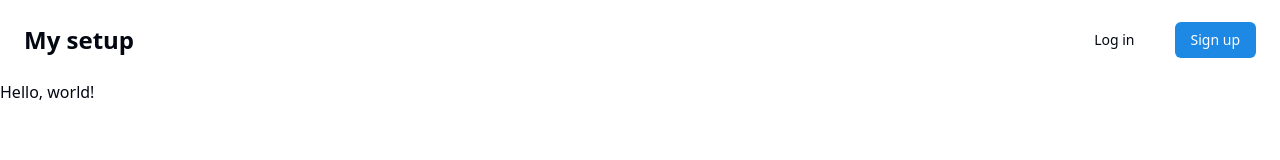
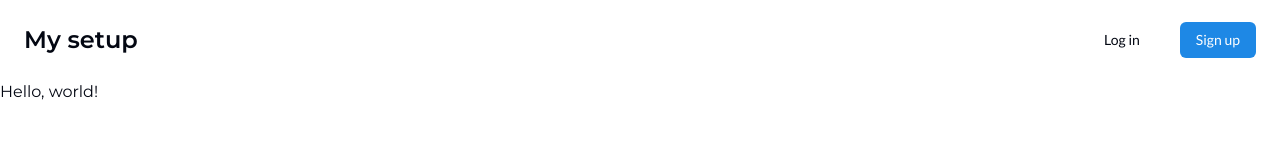
Before and after one commit to Alexandre-Chs/mysetup, a Next.js app: page / in a window 1280 px wide. Shown: the top 160 px of the page. Built offline with nearby package versions, Linux system fonts and the light colour scheme.

Commit message:
💄 Update globals.css

```diff
--- a/src/app/globals.css
+++ b/src/app/globals.css
@@ -74,3 +74,16 @@
     @apply bg-background text-foreground;
   }
 }
+
+html {
+  font-family: var(--font-lato);
+}
+
+h1,
+h2,
+h3,
+h4,
+h5,
+h6 {
+  font-family: var(--font-montserrat);
+}
```
Lines whose indentation alone changed are shown as unchanged.
